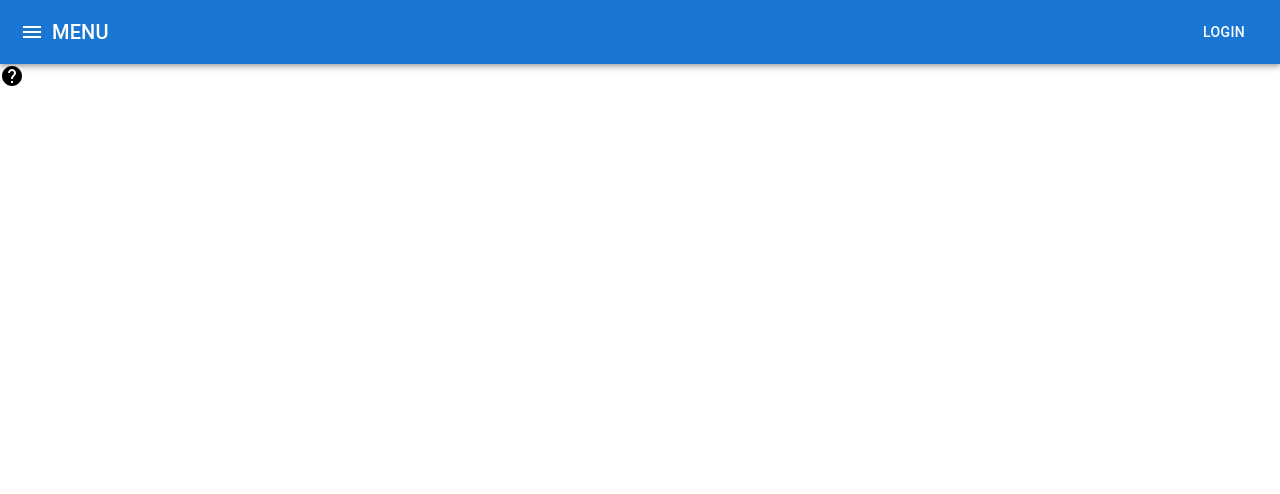
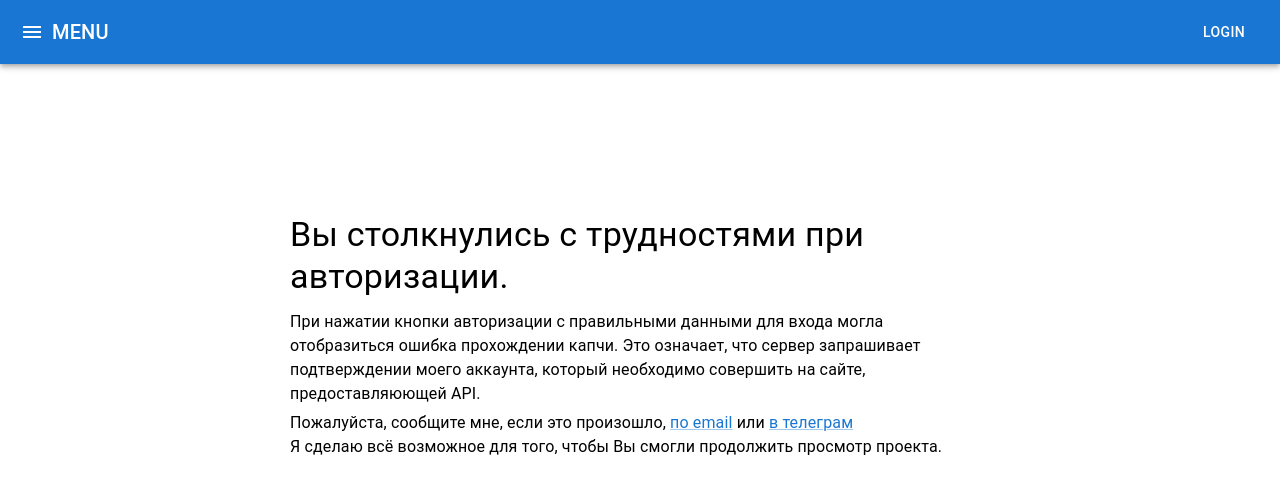
Before and after one commit to Galiyaga/task-manager-ts.project, a React (Create React App) app: page /help in a window 1280 px wide. Shown: the top 494 px of the page. Built offline with nearby package versions, Linux system fonts and the light colour scheme.

Commit message:
заполнение пункта меню help

```diff
--- a/src/components/menu/Help.tsx
+++ b/src/components/menu/Help.tsx
@@ -1 +1,33 @@
-export const Help = () => <div>Help page</div>;
+import { Link } from "@mui/material";
+import Box from "@mui/material/Box";
+import Typography from "@mui/material/Typography";
+
+export const Help = () => {
+  return (
+    <Box sx={{ width: "100%", maxWidth: 700, margin: '150px auto'}} >
+      <Typography variant="h4" gutterBottom>
+        Вы столкнулись с трудностями при авторизации.
+      </Typography>
+      <Typography variant="body1" gutterBottom>
+        При нажатии кнопки авторизации с правильными данными для входа могла
+        отобразиться ошибка прохождении капчи. Это означает, что сервер
+        запрашивает подтверждении моего аккаунта, который необходимо совершить на
+        сайте, предоставляюющей API.
+      </Typography>
+      <Typography variant="body1">
+        Пожалуйста, сообщите мне, если это произошло,
+        <Link href="mailto:galiyaga@yandex.ru" sx={{ marginLeft: "4px" }}>
+          по email
+        </Link>
+        {' или '}
+        <Link href="https://t.me/hikitzo" target="blank">
+          в телеграм
+        </Link>
+      </Typography>
+      <Typography variant="body1" gutterBottom sx={{ display: "block" }}>
+        Я сделаю всё возможное для того, чтобы Вы смогли продолжить просмотр
+        проекта.
+      </Typography>
+    </Box>
+  );
+};
--- a/src/index.tsx
+++ b/src/index.tsx
@@ -11,9 +11,9 @@ import { useSelector } from "react-redux";
 import { GlobalErrorDialog } from "./components/ErrorDialog";
 import { Loading } from "./components/Loading";
 import { About } from "./components/menu/About";
-import { Help } from "@mui/icons-material";
 import { UserDetails } from "./components/menu/UserDetails";
 import { LoginInstructions } from "./components/menu/LoginInstructions";
+import { Help } from "./components/menu/Help";
 
 export default function AppRoute() {
   const isLogged = useSelector(
```
Also changed, not shown: src/components/layout/Header.tsx (+1 -6 lines).
